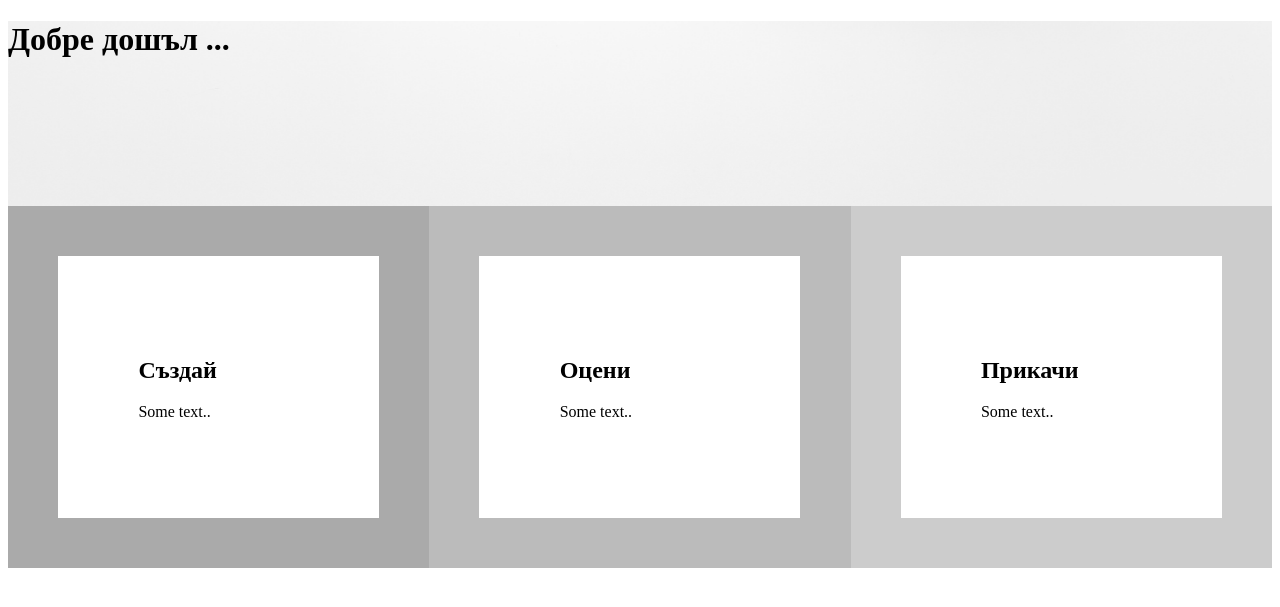
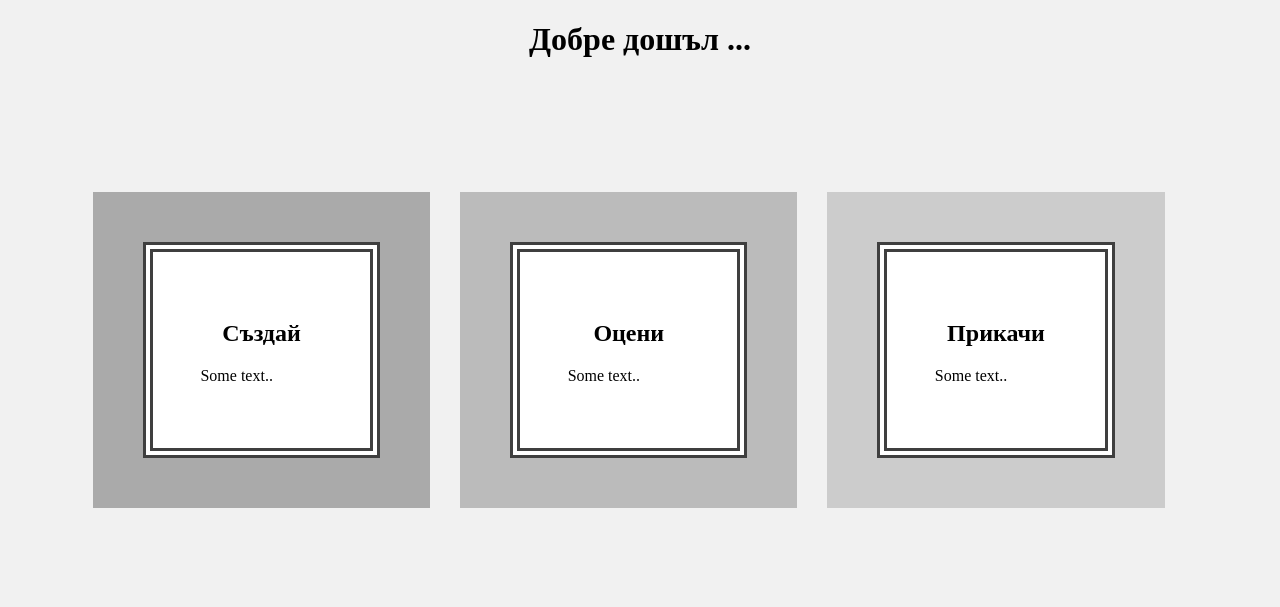
Before and after one commit to Nasko-Kurtakov/WebProject, a PHP site: page /views/admin.php in a window 1280 px wide. Shown: the top 607 px of the page. Run offline with PHP 8.4, Linux system fonts and the light colour scheme.

Commit message:
added some styles

```diff
--- a/styles/styleAdmin.css
+++ b/styles/styleAdmin.css
@@ -6,8 +6,11 @@
 /* Create three equal columns that floats next to each other */
 .column {
     float: left;
-    width: 33.33%;
-    padding: 10px;
+    width: 30%;
+    padding: 50px;
+    background-color: #a1cd61;
+    margin: 0 15px;
+
 }
 
 /* Clear floats after the columns */
@@ -21,10 +24,12 @@
     padding: 10% 0 0 0;
 }
 
-.view-container{
-    background-image: url("./img/background-close-up-computer-872958.jpg");
-    height: 100%;
-    background-size: cover;
+body{
+    background-color: #f1f1f1;
+}
+
+h1,h2{
+    text-align:center;
 }
 /* Responsive layout - makes the three columns stack on top of each other instead of next to each other */
 @media screen and (max-width: 600px) {
@@ -34,8 +39,18 @@
 }
 
 .container{
-    width: auto;
+    width: 100%;
     padding: 20%;
-    margin: 10%;
-    background-color:white;
+    background-color: #ffffff;
+    border-style: double;
+    border-width: 10px;
+    border-color: #2d2d2de8;
 }
+
+img{
+    width:100%;
+}
+
+.view-container{
+    padding:0 70px;
+}
```
Also changed, not shown: styles/style.css (+5 -5 lines).
